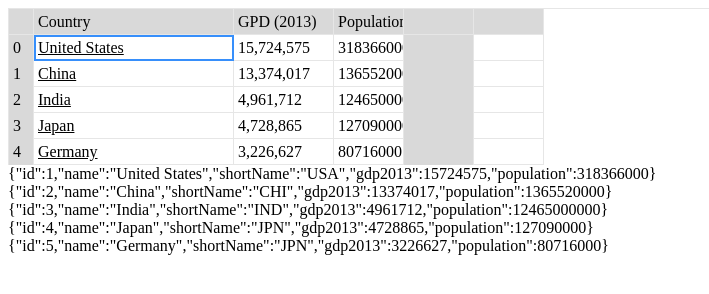
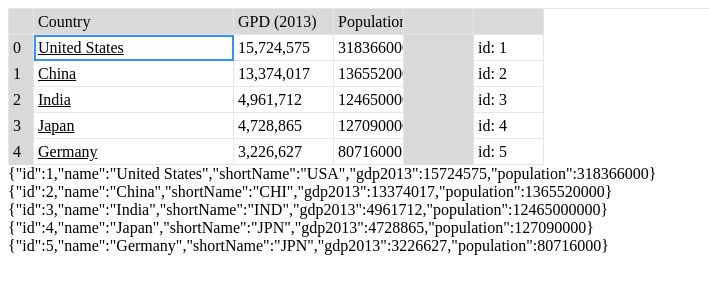
Before and after one commit to schubergphilis/connect-grid, a website: page index.html in a window 1280 px wide. Shown: the top 294 px of the page, without its empty margins (0-709 px from the left). Drawn offline with Linux system fonts and the light colour scheme.

Commit message:
allow copying cell's rendered content instead of cell's value

```diff
--- a/index.html
+++ b/index.html
@@ -105,8 +105,8 @@
                             }
                         },
                         {
-                            renderer: function () {
-                                return;
+                            renderer: function (value, obj) {
+                                return 'id: ' + obj.id;
                             }
                         }
                     ],
--- a/js/grid-input-reader-directive.js
+++ b/js/grid-input-reader-directive.js
@@ -31,7 +31,7 @@
                 }, true);
 
                 var select = function () {
-                    element.find('textarea')[0].value = scope.getCellValue(scope.activeCellModel.row, scope.activeCellModel.column);
+                    element.find('textarea')[0].value = scope.renderCellContent(scope.activeCellModel.row, scope.activeCellModel.column);
                     element.find('textarea')[0].select();
                 };
 
```
Also changed, not shown: build/build.js, build/build.min.js, build/bundled.html.
